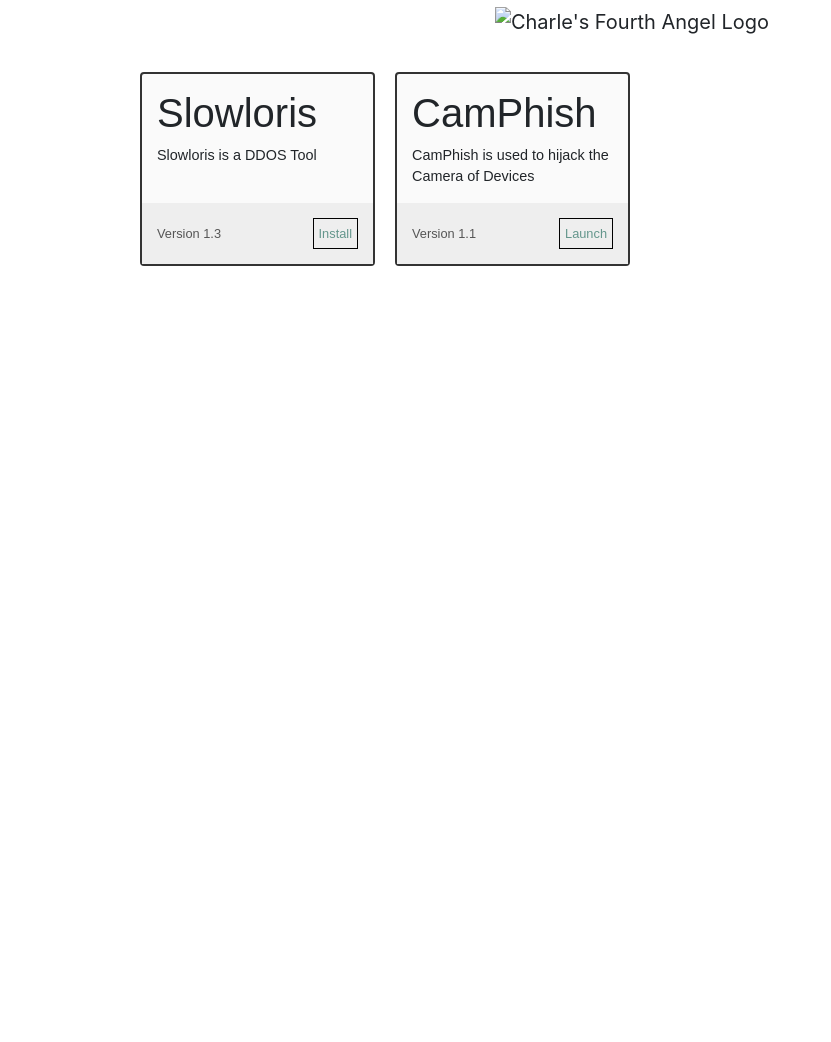
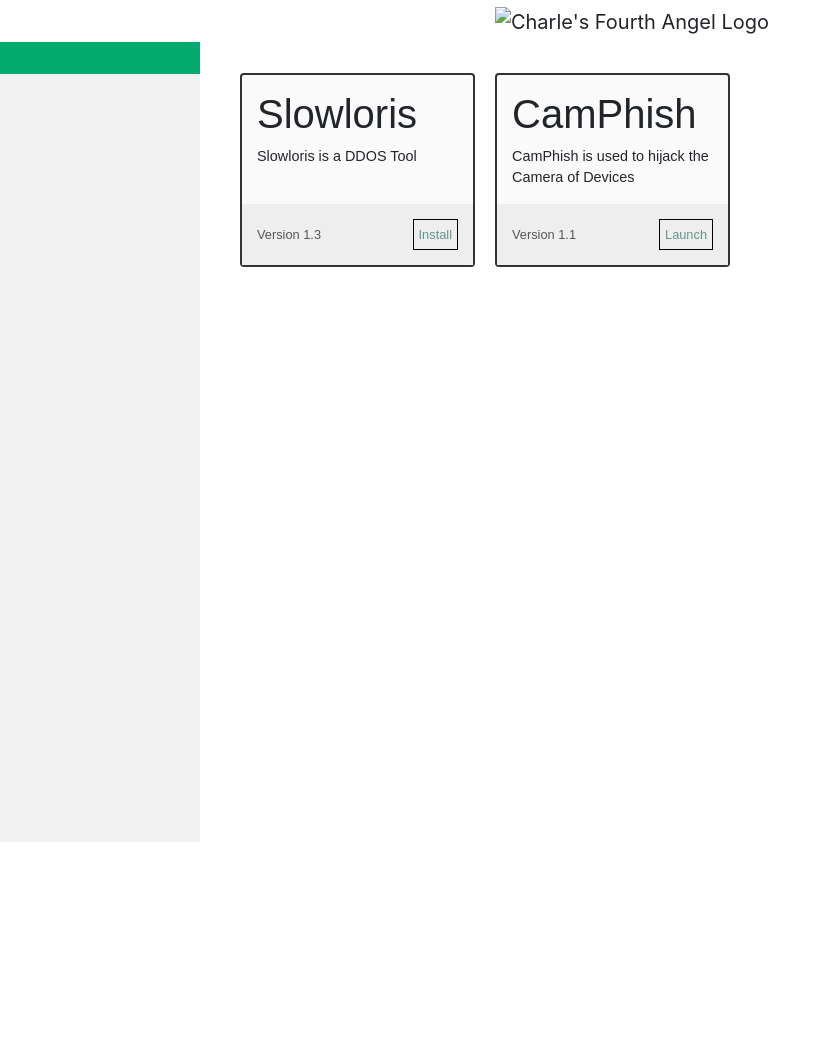
Before and after one commit to DiscoveryFox/Charlie-s-Fourth-Angel, a Flask app: page / in a window 1280 px wide. Shown: the part 60-1102 px from the top of the page, without its empty margins (0-831 px from the left). Before the commit the page ends 326 px from the top, so only its background shows below. Run offline with Flask 2, Linux system fonts and the light colour scheme; some libraries are stand-ins or nearby versions.

Commit message:
added sidebar

```diff
--- a/static/css/default.css
+++ b/static/css/default.css
@@ -21,6 +21,40 @@ body {
     height: 60px;
     background-color: #dbdbdb;
 }
+
+.sidebar {
+    margin: 0;
+    padding: 0;
+    width: 200px;
+    background-color: #f1f1f1;
+    position: fixed;
+    height: 100%;
+    overflow: auto;
+}
+
+.sidebar a {
+    display: block;
+    color: black;
+    padding: 16px;
+    text-decoration: none;
+}
+
+.sidebar a.active {
+    background-color: #04AA6D;
+    color: white;
+}
+
+.sidebar a:hover:not(.active) {
+    background-color: #555;
+    color: white;
+}
+
+div.page_content {
+    margin-left: 200px;
+    padding: 1px 16px;
+    height: 1000px;
+}
+
 
 /* Dark Mode */
 
--- a/templates/base.html
+++ b/templates/base.html
@@ -30,10 +30,16 @@
         <div class="flex">
                 <a class="logo navbar-brand"><img id="logo_img" src="https://raw.githubusercontent.com/DiscoveryFox/Charlie-s-Fourth-Angel/master/favicon_dark.png" title="Charle's Fourth Angel Logo"/></a>
         </div>
-    {% block body %}{% endblock %}
+        <div class="sidebar">
+            <a href="#tools" class="active"></a>
+            <a href="#account"></a>
+            <a href="#security"></a>
+        </div>
+        <div class="page_content">
+            {% block body %}{% endblock %}
+        </div>
     <script src="//ajax.googleapis.com/ajax/libs/jquery/1.9.1/jquery.min.js"></script>
-    <script>window.jQuery || document.write('<script src="{{
-  url_for('static', filename='jquery.js') }}">\x3C/script>')</script>
+    <script>window.jQuery || document.write('<script src="{{url_for('static', filename='jquery.js') }}">\x3C/script>')</script>
 </body>
 
 <script src="{{ url_for('static', filename='js/switch.js') }}"></script>
```
